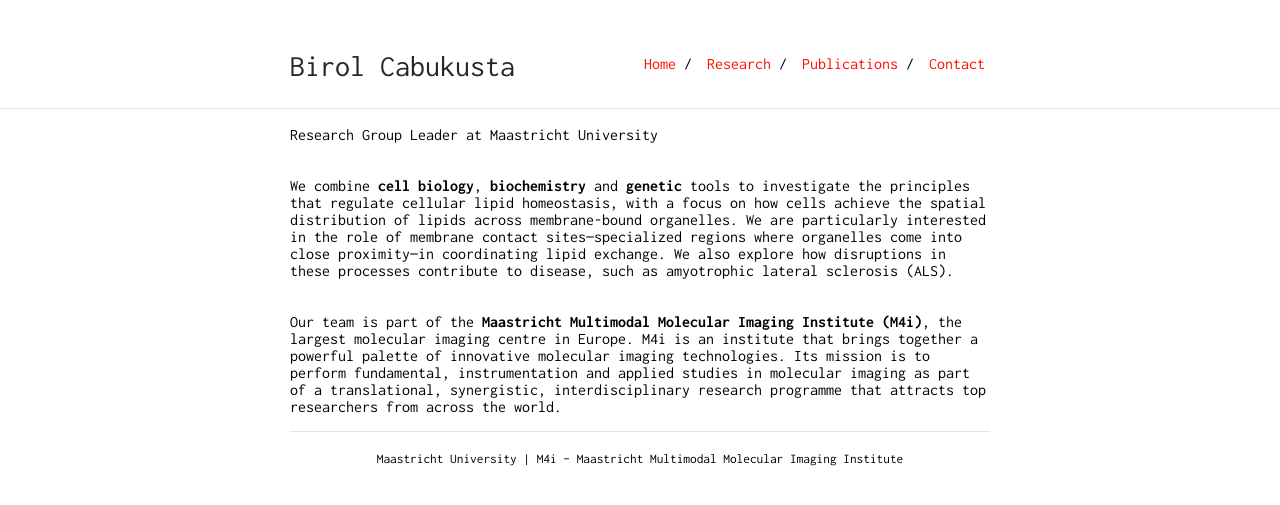
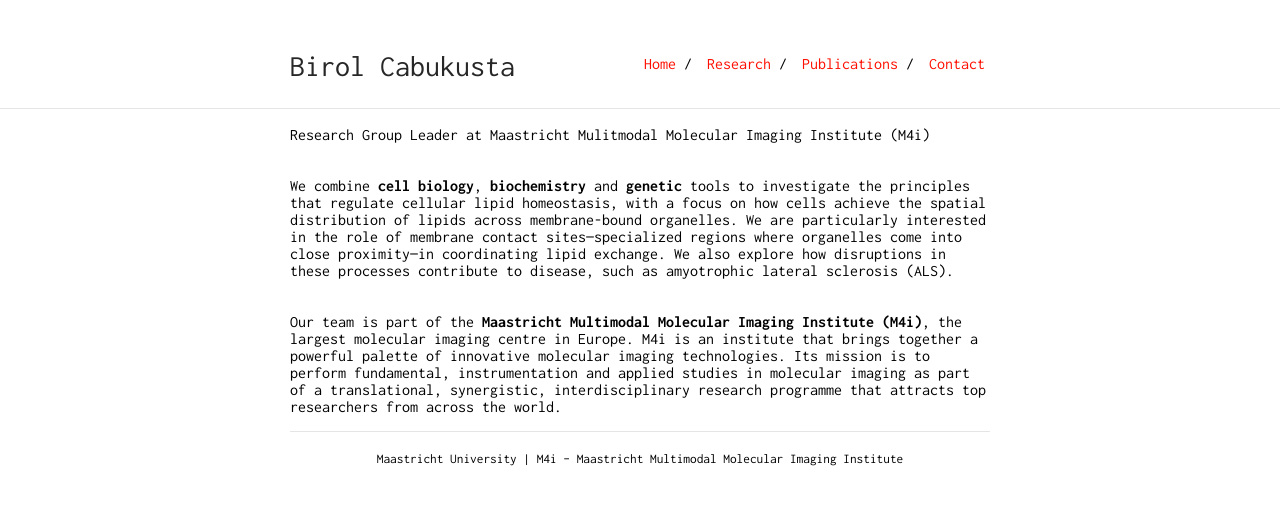
Before and after one commit to birolcabukusta/birolcabukusta.github.io, a Jekyll site: the page built from index.md, in a window 1280 px wide. Shown: the top 505 px of the page. Built offline with Jekyll 4.4.1, drawn with Linux system fonts in a browser that asks for light colours.

Commit message:
Update index.md

```diff
--- a/index.md
+++ b/index.md
@@ -2,7 +2,7 @@
 layout: default
 ---
 
-Research Group Leader at Maastricht University\
+Research Group Leader at Maastricht Mulitmodal Molecular Imaging Institute (M4i)\
 \
 \
 We combine **cell biology**, **biochemistry** and **genetic**  tools to investigate the principles that regulate cellular lipid homeostasis, with a focus on how cells achieve the spatial distribution of lipids across membrane-bound organelles. We are particularly interested in the role of membrane contact sites—specialized regions where organelles come into close proximity—in coordinating lipid exchange. We also explore how disruptions in these processes contribute to disease, such as amyotrophic lateral sclerosis (ALS).\
```
